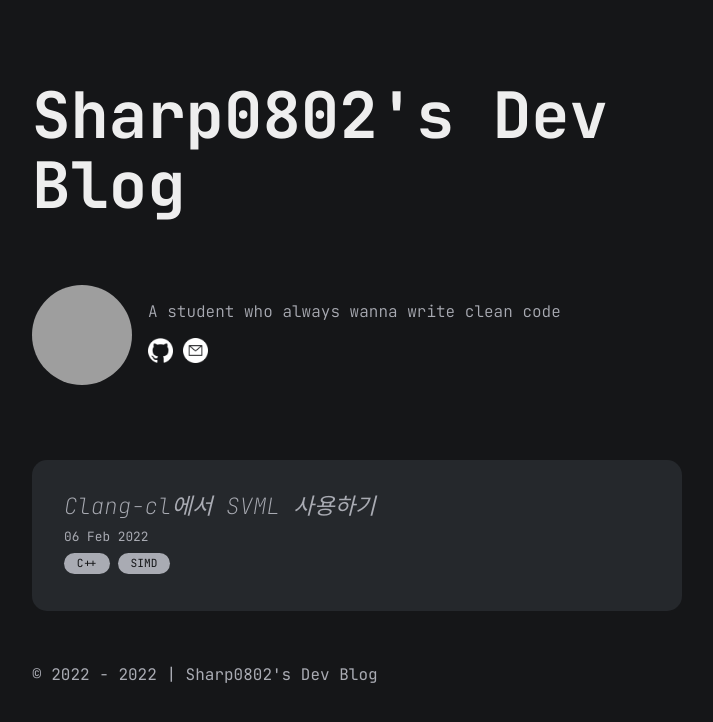
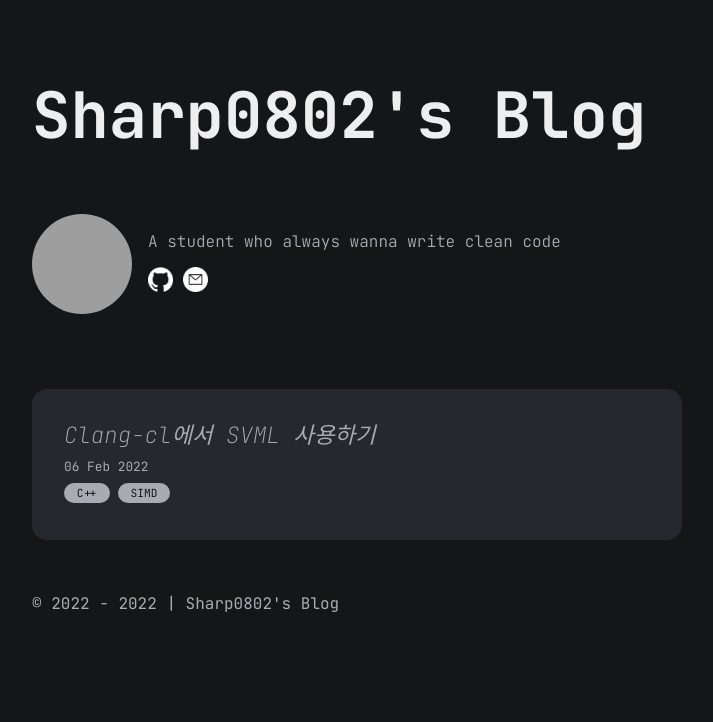
Before and after one commit to Sharp0802/sharp0802.github.io, a Jekyll site: the page built from index.md, in a window 1280 px wide. Shown: the top 722 px of the page, without its empty margins (283-996 px from the left). Built offline with Jekyll 4.4.1, drawn with Linux system fonts in a browser that asks for light colours; some web fonts are replaced; grey boxes are pictures that could not be loaded.

Commit message:
Update config

```diff
--- a/_config.yml
+++ b/_config.yml
@@ -1,4 +1,4 @@
-title: "Sharp0802's Dev Blog"
+title: "Sharp0802's Blog"
 markdown: kramdown
 url: ""
 baseurl: ""
```
